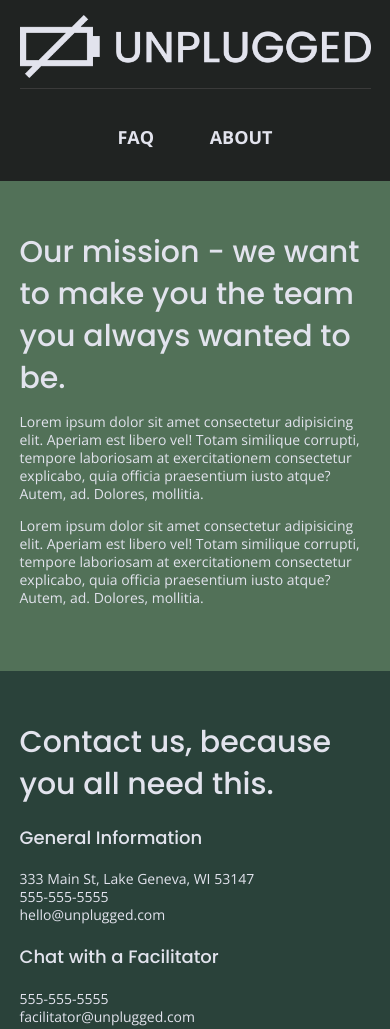
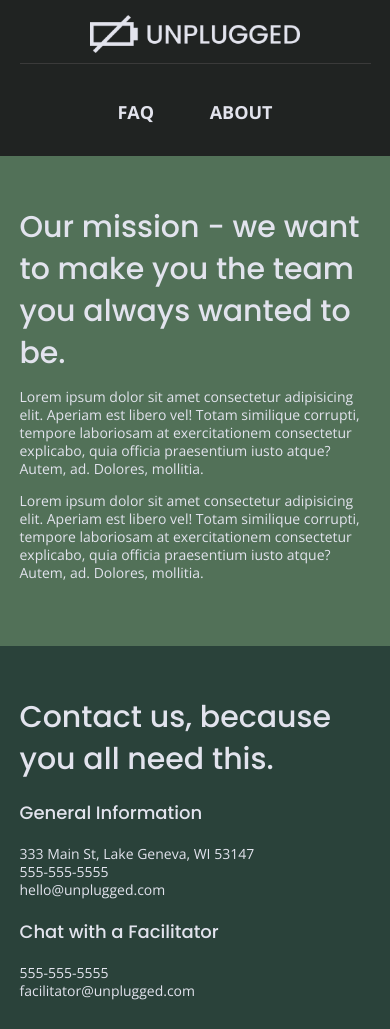
Before and after one commit to shelbycoyle13/unplugged-retreat-round-2, a website: page about/index.html in a window 390 px wide. Shown: the top 1029 px of the page. Drawn offline with nearby package versions, Linux system fonts and the light colour scheme.

Commit message:
Added figure tags for the mobile version

```diff
--- a/about/index.html
+++ b/about/index.html
@@ -28,7 +28,9 @@
 
 <header>
   <div class="content-wrapper">
+    <figure>
       <a href="#"><img src="../img/unpluggedlogo72ppi.png" alt="unplugged logo"></a>
+    </figure>
       <div class="header-divider"></div>
       <nav>
         <ul>
--- a/css/main.css
+++ b/css/main.css
@@ -183,6 +183,7 @@ header figure {
   display: flex;
   justify-content: center;
   align-items: center;
+  flex-flow: row wrap;
 }
 
 .header-divider {
```
Also changed, not shown: faq/index.html (+2 -0 lines).
